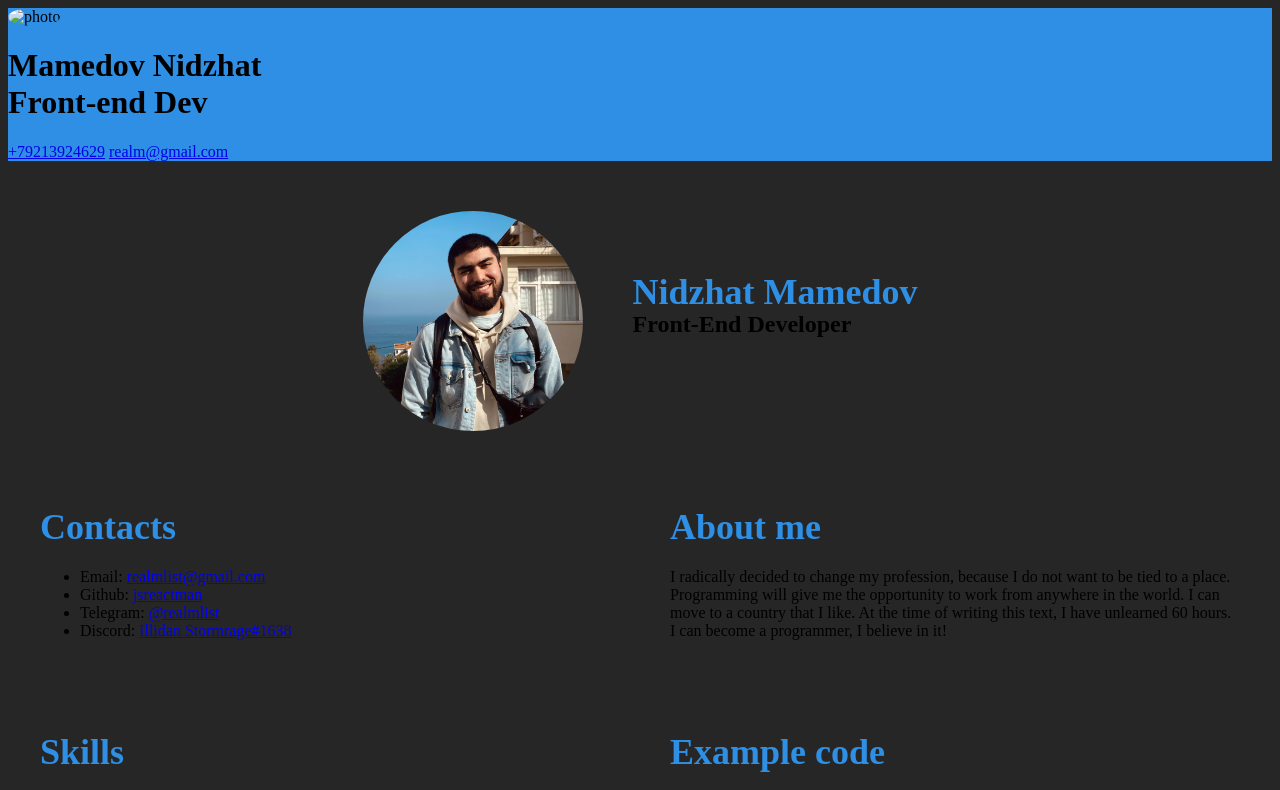
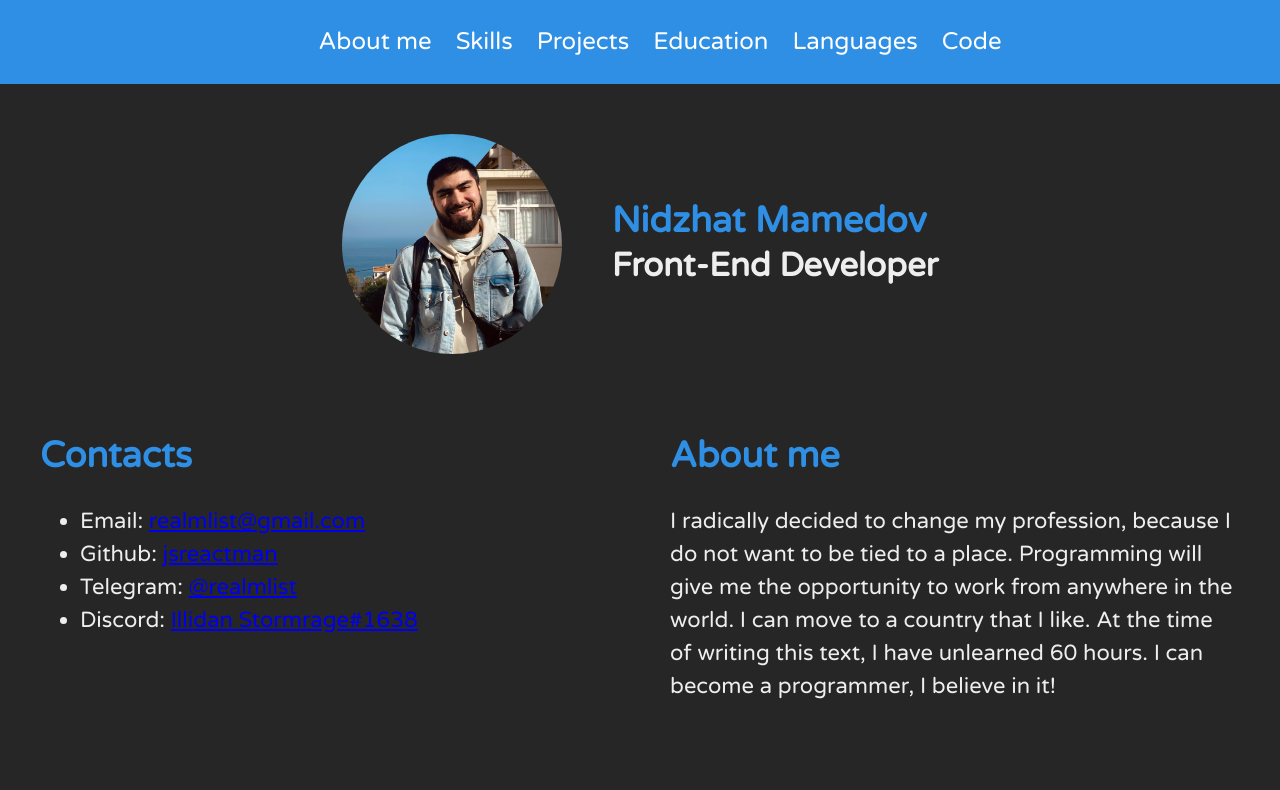
Before and after one commit to jsreactman/rsschool-cv, a plain HTML site: page index.html in a window 1280 px wide. Shown: the top 790 px of the page. Drawn offline with Linux system fonts and the light colour scheme; a web font is replaced by a local one.

Commit message:
docs: fix CV

```diff
--- a/index.html
+++ b/index.html
@@ -13,12 +13,19 @@
   </head>
   <body>
     <header class="header">
-  <img class="image" src="avatarka.png" width="120" height="120" alt="photo">
-  <h1 class="mynames">Mamedov Nidzhat<br><span class="color-prof">Front-end Dev</span></h1>
-      <nav class="contacts">
-        <a href="https://github.com/jsreactman">+79213924629</a>
-        <a href="https://github.com/jsreactman">realm@gmail.com</a>
-      </nav>
+
+      <div class="container header-container">
+        <nav class="nav">
+          <ul class="nav-list">
+            <li class="nav-item"><a href="#about_me" class="nav-link">About me</a></li>
+            <li class="nav-item"><a href="#skills" class="nav-link">Skills</a></li>
+            <li class="nav-item"><a href="#projects" class="nav-link">Projects</a></li>
+            <li class="nav-item"><a href="#education" class="nav-link">Education</a></li>
+            <li class="nav-item"><a href="#languages" class="nav-link">Languages</a></li>
+            <li class="nav-item"><a href="#code" class="nav-link">Code</a></li>
+          </ul>
+        </nav>
+      </div>
     </header>
     <main class="main">
       <div class="container main-container">
@@ -109,14 +116,13 @@
         <p>English - A2</p>
         <p>Russian - C2</p>
       </section>
-    </main>
-    <footer>
-      <p>2022</p>
-      <a href=""
-    </footer>
-
-
-
-
-  </body>
+    </div>
+  </main>
+  <footer class="footer">
+    <div class="container footer-container">
+      <div>2022 <a href="https://github.com/jsreactman" class="github nav-link">jsreactman</a></div>
+      <a href="https://rs.school/js/"><img class="rs-img" src="./assets/rs_school_js.svg" alt="rsshool"></a>
+    </div>
+  </footer>
+</body>
 </html>
--- a/style.css
+++ b/style.css
@@ -9,7 +9,16 @@
     display: flex;
     flex-direction: column;
     justify-content: space-between;
-}
+    min-width: 320px;
+    min-height: 100vh;
+    margin: 0;
+    padding: 0;
+    font-family: 'Varela Round', sans-serif;
+    font-size: 22px;
+    font-weight: 400;
+    line-height: 1.5;
+    color: #eeeeee;
+  }
 
   .container {
     max-width: 1220px;
```
